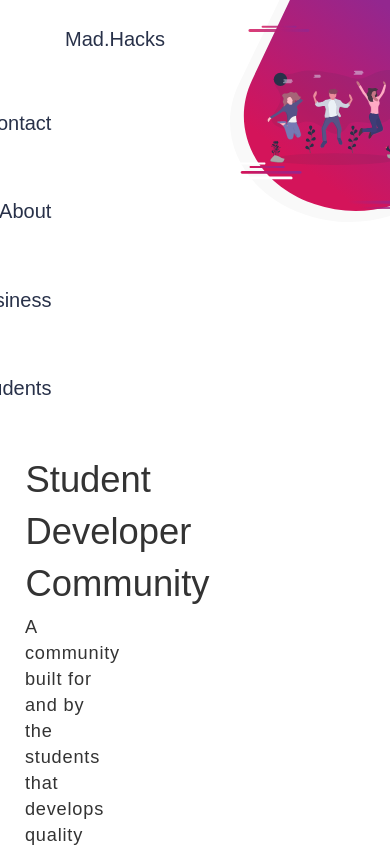
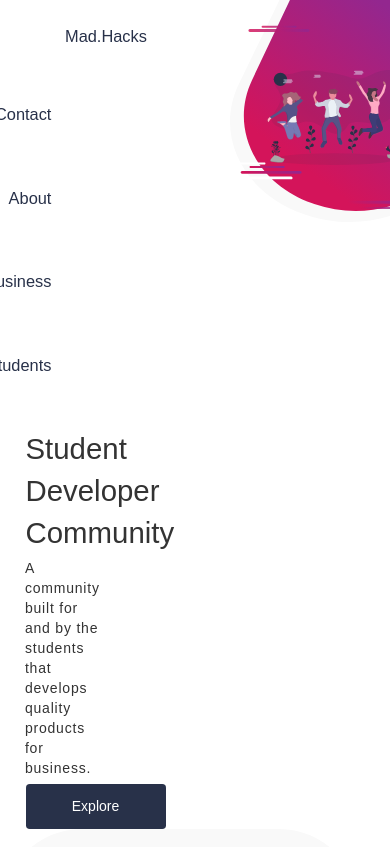
Before and after one commit to mad-hacks/madhacks-webapp, a Vue app: page /#/ in a window 390 px wide. Shown: the top 847 px of the page. Built offline with nearby package versions, Linux system fonts and the light colour scheme; a web font is replaced by a local one.

Commit message:
Fixes for the home section till 810px :construction:

```diff
--- a/src/assets/css/welcome.css
+++ b/src/assets/css/welcome.css
@@ -639,6 +639,99 @@
   }
 }
 
-@media only screena and (max-width: 990px){
+@media only screen and (max-width: 991px){
+  .mhacks-tn-right-item{
+    margin-left: -2vw;
+    margin-right: 2vw;
+  }
 
+  .mhacks-top-bg{
+    height: 480px;
+  }
+
+  .mhacks-top-header{
+    font-size: 2.4em;
+  }
+
+  .mhacks-top-para{
+    font-size: 1.2em;
+  }
 }
+
+@media only screen and (max-width: 965px){
+  .mhacks-tn-right-item{
+    margin-left: -8vw;
+    margin-right: 8vw;
+    font-size: 1em;
+  }
+
+  .mhacks-tn-left-logo{
+    font-size: 1em;
+  }
+
+  .mhacks-top-bg{
+    height: 420px;
+  }
+
+  .mhacks-top-header{
+    font-size: 2.3em;
+  }
+
+  .mhacks-top-para{
+    font-size: 1.1em;
+  }
+
+  .mhacks-top-btn{
+    font-size: 1.1em;
+    width: 160px;
+    height: 45px;
+  }
+}
+
+@media only screen and (max-width: 894px){
+  .mhacks-top-header{
+    font-size: 2.2em;
+  }
+
+  .mhacks-top-para{
+    font-size: 1em;
+  }
+
+  .mhacks-top-btn{
+    font-size: 1em;
+    height: 45px;
+    width: 140px;
+  }
+
+  .mhacks-top-bg{
+    height: 400px;
+  }
+
+  .mhacks-tn-left-logo{
+    font-size: 0.9em;
+  }
+
+  .mhacks-tn-right-item{
+    font-size: 0.9em;
+    margin-left: -12vw;
+    margin-right: 12vw;
+  }
+}
+
+@media only screen and (max-width: 850px){
+  .mhacks-top-header{
+    font-size: 2.1em;
+  }
+
+  .mhacks-tn-right-item{
+    margin-left: -18vw;
+    margin-right: 18vw;
+  }
+}
+
+@media only screen and (max-width: 810px){
+  .mhacks-tn-right-item{
+    margin-left: -24vw;
+    margin-right: 24vw;
+  }
+}
```
Also changed, not shown: src/components/pageComponents/Welcome.vue (line endings or trailing spaces).
